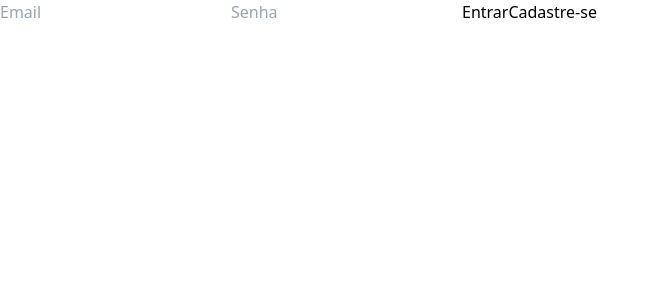
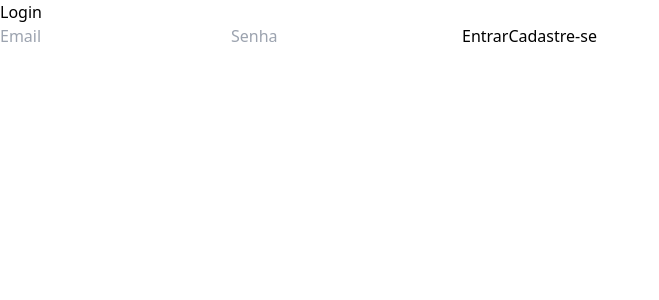
Before and after one commit to silasms/financial-front, a React (Vite) app: page / in a window 1280 px wide. Shown: the top 300 px of the page, without its empty margins (0-659 px from the left). Built offline with nearby package versions, Linux system fonts and the light colour scheme.

Commit message:
style: create title page

```diff
--- a/src/pages/login/index.tsx
+++ b/src/pages/login/index.tsx
@@ -26,7 +26,8 @@ export function Login() {
   }
   return (
     <div className="w-full h-screen flex justify-center items-center">
-      <div className="shadow-lg px-4 py-2">
+      <div className="shadow-lg px-4 py-2 flex flex-col items-center gap-3">
+        <h1 className="text-2xl">Login</h1>
         <form className="flex flex-col gap-4 items-center" onSubmit={onSubmit}>
           <input type="email" name="email" id="email" placeholder="Email" className="outline outline-1 outline-gray-300 px-4 py-1"/>
           <input type="password" name="password" id="password" placeholder="Senha" className="outline outline-1 outline-gray-300 px-4 py-1"/>
```
